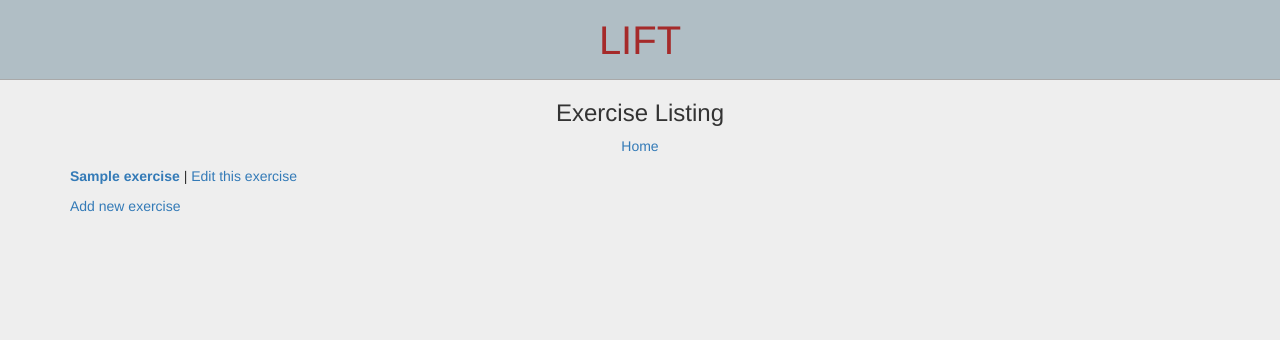
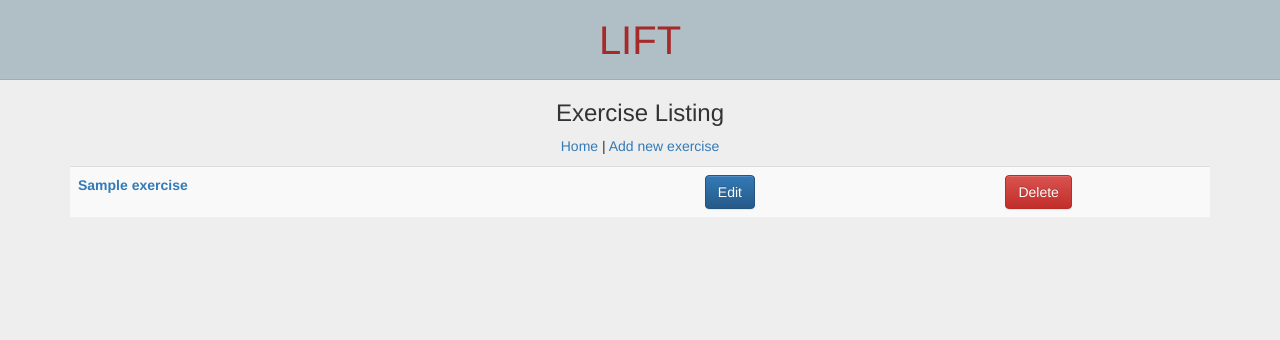
Before and after one commit to bigrobsf/hd, a Flask app: page /exercises/ in a window 1280 px wide. Shown: the top 340 px of the page. Run offline with Flask 2, Linux system fonts and the light colour scheme; a user stored in the database is signed in; tables that the repository leaves empty hold one stand-in row (values such as "Sample post"); some libraries are stand-ins or nearby versions.

Commit message:
update styling and format for exercise and workout templates

```diff
--- a/project/exercises/templates/exercises/index.html
+++ b/project/exercises/templates/exercises/index.html
@@ -2,14 +2,32 @@
 
 {% block content %}
   <h3 class="text-center">Exercise Listing</h3>
-  <p class="text-center"><a href="{{url_for('users.index')}}">Home</a></p>
+  <p class="text-center"><a href="{{url_for('users.index')}}">Home</a> | <a href="{{url_for('exercises.new')}}">Add new exercise</a></p>
 
   <div class="container">
-    {% for exercise in exercises %}
-      <p>
-        <strong><a href="{{url_for('exercises.show', ex_id=exercise.id)}}">{{exercise.name}}</a></strong> | <a href="{{url_for('exercises.edit', ex_id=exercise.id)}}">Edit this exercise</a>
-      </p>
-    {% endfor %}
-    <p><a href="{{url_for('exercises.new')}}">Add new exercise</a></p>
+    <table class="table table-striped table-responsive">
+      <tbody>
+      {% for exercise in exercises %}
+        <tr>
+          <td>
+            <p>
+              <strong>
+                <a href="{{url_for('exercises.show', ex_id=exercise.id)}}">{{exercise.name}}</a>
+              </strong>
+            </p>
+          </td>
+          <td class="vert-aligned text-center">
+            <a class="btn btn-primary" href="{{url_for('exercises.edit', ex_id=exercise.id)}}">Edit</a>
+          </td>
+          <td class="vert-aligned text-center">
+            <form action="{{url_for('exercises.show', ex_id=exercise.id)}}?_method=DELETE" method="POST">
+            {{ form.csrf_token }}
+              <button type="submit" class="btn btn-danger">Delete</button>
+            </form>
+          </td>
+        </tr>
+      {% endfor %}
+      </tbody>
+    </table>
   </div>
 {% endblock %}
--- a/project/exercises/templates/exercises/new.html
+++ b/project/exercises/templates/exercises/new.html
@@ -13,9 +13,11 @@
           {{ form.csrf_token }}
           <p>
             {{form.name.label}}
-            {{form.name(autofocus=true)}}
+            {{form.name(autofocus=true, class="form-control")}}
           </p>
-          <button type="submit" class="btn btn-success">Save</button>
+          <div class="text-center">
+            <button type="submit" class="btn btn-success">Save</button>
+          </div>
         </form>
       </div>
     </div>
--- a/project/exercises/views.py
+++ b/project/exercises/views.py
@@ -26,7 +26,8 @@ def index():
         else:
             return render_template('exercises/new.html', form=form)
 
-    return render_template('exercises/index.html', exercises=Exercise.query.order_by(Exercise.id).all())
+    form = DeleteForm(request.form)
+    return render_template('exercises/index.html', form=form, exercises=Exercise.query.order_by(Exercise.id).all())
 
 
 @exercises_blueprint.route('/<int:ex_id>/edit')
--- a/project/static/style.css
+++ b/project/static/style.css
@@ -14,6 +14,10 @@ header {
 
 input {
     margin-right: 5px;
+}
+
+button.wo-save {
+  margin-bottom: 3vh;
 }
 
 .header-logo {
@@ -50,6 +54,10 @@ input {
   margin-right: auto;
 }
 
+.table tbody > tr > td.vert-aligned {
+    vertical-align: middle;
+}
+
 .tooltip {
   opacity: 0;
   position: absolute;
--- a/project/workouts/views.py
+++ b/project/workouts/views.py
@@ -54,8 +54,9 @@ def index(user_id):
     else:
         user = User.query.get(user_id)
         workouts = user.workouts.order_by(desc(Workout.date)).all()
+        form = DeleteForm(request.form)
 
-        return render_template('workouts/index.html', user=user, workouts=workouts)
+        return render_template('workouts/index.html', form=form, user=user, workouts=workouts)
 
 
 @workouts_blueprint.route('/<int:wo_id>/edit')
```
Also changed, not shown: project/exercises/templates/exercises/edit.html (+4 -8 lines), project/workouts/templates/workouts/edit.html (+4 -9 lines), project/workouts/templates/workouts/index.html (+22 -9 lines), project/workouts/templates/workouts/new.html (+7 -4 lines).
